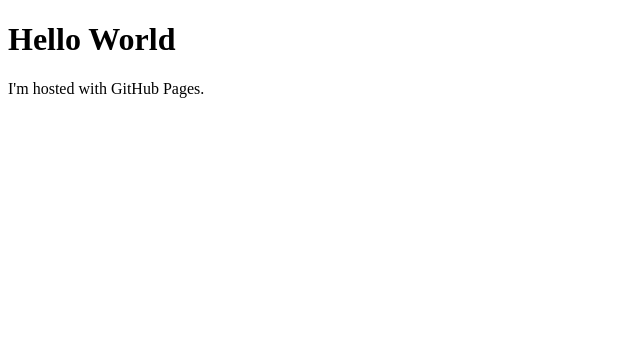
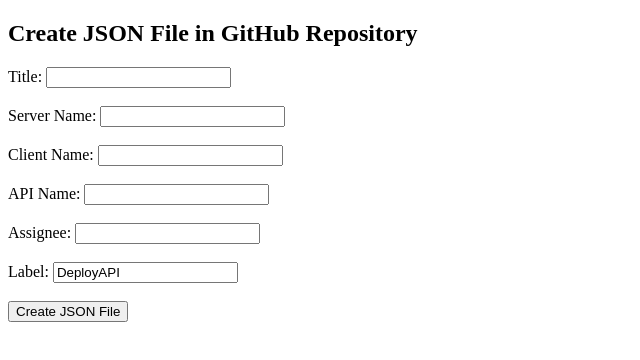
Before and after one commit to fnahum007/fnahum007.github.io, a plain HTML site: page index.html in a window 1280 px wide. Shown: the whole page, without its empty margins (0-640 px from the left). Drawn offline with Linux system fonts and the light colour scheme.

Commit message:
Update index.html

```diff
--- a/index.html
+++ b/index.html
@@ -1,7 +1,64 @@
 <!DOCTYPE html>
 <html>
+<head>
+    <title>Create JSON and Issue on GitHub</title>
+</head>
 <body>
-<h1>Hello World</h1>
-<p>I'm hosted with GitHub Pages.</p>
+    <h2>Create JSON File in GitHub Repository</h2>
+    <label for="title">Title:</label>
+    <input type="text" id="title" name="title"><br><br>
+    <label for="serverName">Server Name:</label>
+    <input type="text" id="serverName" name="serverName"><br><br>
+    <label for="clientName">Client Name:</label>
+    <input type="text" id="clientName" name="clientName"><br><br>
+    <label for="apiName">API Name:</label>
+    <input type="text" id="apiName" name="apiName"><br><br>
+    <label for="assignee">Assignee:</label>
+    <input type="text" id="assignee" name="assignee"><br><br>
+    <label for="label">Label:</label>
+    <input type="text" id="label" name="label" value="DeployAPI"><br><br> <!-- Default value set to "DeployAPI" -->
+    <button onclick="createJSONFile()">Create JSON File</button>
+
+    <script>
+        const token = 'YOUR_GITHUB_PERSONAL_ACCESS_TOKEN'; // Replace this with your GitHub token
+        const owner = 'GITHUB_USERNAME'; // Replace with the repository owner's username
+        const repo = 'REPOSITORY_NAME'; // Replace with the repository name
+        const filePath = 'path/to/your/file.json'; // Replace with the path where you want to create the JSON file
+
+        function createJSONFile() {
+            const title = document.getElementById('title').value;
+            const serverName = document.getElementById('serverName').value;
+            const clientName = document.getElementById('clientName').value;
+            const apiName = document.getElementById('apiName').value;
+            const assignee = document.getElementById('assignee').value;
+            const label = document.getElementById('label').value;
+
+            const jsonContent = {
+                title: [`Deploy ${title} to QA ${apiName}:${apiName} CLIENT:${clientName} SERVER:${serverName}`],
+                assignees: [assignee],
+                labels: [label]
+            };
+            const message = "Creating a JSON file with deployment details"; // Commit message
+            const contentEncoded = btoa(JSON.stringify(jsonContent)); // Encode the JSON content in base64
+
+            fetch(`https://api.github.com/repos/${owner}/${repo}/contents/${filePath}`, {
+                method: 'PUT',
+                headers: {
+                    'Authorization': `token ${token}`,
+                    'Accept': 'application/vnd.github.v3+json'
+                },
+                body: JSON.stringify({
+                    message: message,
+                    content: contentEncoded
+                })
+            })
+            .then(response => response.json())
+            .then(data => {
+                console.log(data);
+                alert('JSON file created successfully!');
+            })
+            .catch(error => console.error('Error creating JSON file:', error));
+        }
+    </script>
 </body>
 </html>
```
